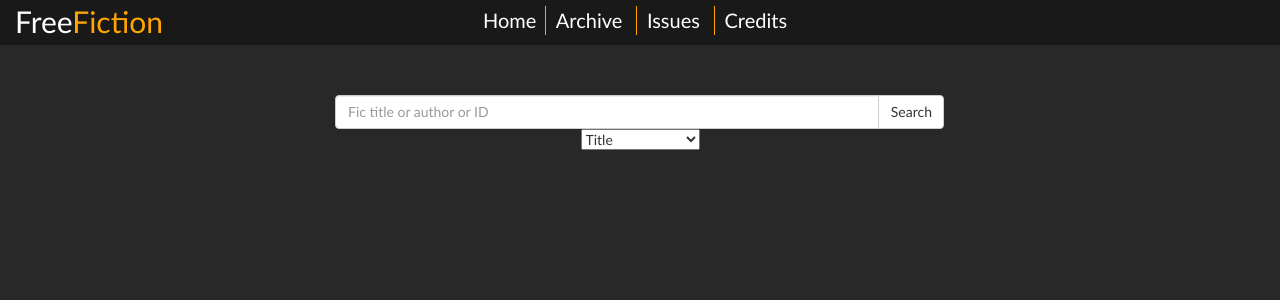
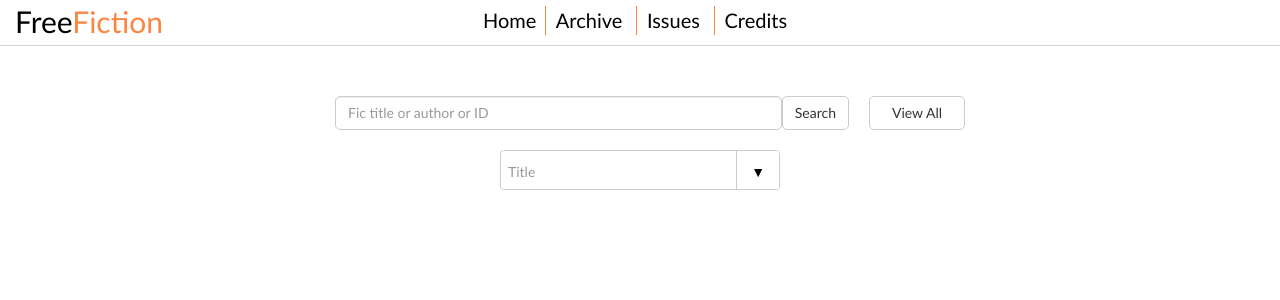
Before and after one commit to bastien8060/ff2ebookv2, a PHP site: page /archive.php in a window 1280 px wide. Shown: the top 300 px of the page. Run offline with PHP 8.4, Linux system fonts and the light colour scheme; some libraries are stand-ins or nearby versions.

Commit message:
Added Viewall in Archive

```diff
--- a/archive.php
+++ b/archive.php
@@ -66,15 +66,22 @@ function hasSearch($search) { return $search !== false; }
                     <div class="input-group">
                         <input type="text" id="archive-search-input" name="search" class="form-control" placeholder="Fic title or author or ID" value="<?php echo hasSearch($search) ? $search : ""; ?>" />
                         <span class="input-group-btn">
-                            <button class="btn btn-default btn-block" >Search</button>
+                            <button class="btn btn-default submitme btn-block" >Search</button>
                         </span>
-                    </div>
-                    <select class="custom-select custom-select-lg" name="sort">
-                        <option selected value="title">Title</option>
-                        <option value="author">Author</option>
-                        <option value="updated">Update date</option>
-                        <option value="site">Source Website</option>
-                    </select>
+                        <span style="" class="viewall input-group-btn">
+                            <button class="viewall btn btn-default btn-block" onclick="$('#archive-search-input').val(' ');$('.submitme').click()">View All</button>
+                        </span>
+                    </div><br>
+                    <center>
+                        <div class="select">
+                            <select id="slct" class="custom-select custom-select-lg" name="sort">
+                                <option selected value="title">Title</option>
+                                <option value="author">Author</option>
+                                <option value="updated">Update date</option>
+                                <option value="site">Source Website</option>
+                            </select>
+                        </div>
+                    </center>
                 </form>
             </div>
         </div>
--- a/default.css
+++ b/default.css
@@ -6,10 +6,76 @@
 */
 
 
+#slct{
+
+}
+
+.viewall{
+  margin-left: 20px !important;
+}
+
+select {
+  -webkit-appearance: none;
+  -moz-appearance: none;
+  -ms-appearance: none;
+  appearance: none;
+  outline: 0;
+  box-shadow: none;
+  background: white;
+  background-image: none;
+    border-radius: 5px;
+    border: none;
+
+}
+/* Remove IE arrow */
+select::-ms-expand {
+  display: none;
+}
+/* Custom Select */
+.select {
+  position: relative;
+  display: flex;
+  width: 20em;
+  height: 2.9em;
+  line-height: 3;
+  background: white;
+  overflow: hidden;
+  border-radius: .25em;
+  border: 1px solid #ccc;
+
+}
+select {
+  flex: 1;
+  padding: 0 .5em;
+  color: #999;
+  cursor: pointer;
+}
+/* Arrow */
+.select::after {
+  content: '\25BC';
+  position: absolute;
+  top: 0;
+  right: 0;
+  padding: 0 1em;
+  background: white;
+  cursor: pointer;
+  pointer-events: none;
+  -webkit-transition: .25s all ease;
+  -o-transition: .25s all ease;
+  transition: .25s all ease;
+      border-left: 1px solid #ccc;
+}
+/* Transition */
+.select:hover::after {
+  color: #FD8541;
+}
+
+
 
 body
 {
-    background-color: #282828;
+    background-color: #fff;
+    color:black;
 }
 
 
@@ -24,7 +90,7 @@ body
 {
     font-size: 20px;
     text-align: right;
-    color: white;
+    color: #FD8541;
     -webkit-transition-duration: 0.3s;
     -moz-transition-duration: 0.3s;
     transition-duration: 0.3s;
@@ -32,27 +98,41 @@ body
 
 .menu-button:hover
 {
-    color: #FFA600;
+    color: #FD8541;
 }
 
 .dropdown-menu-option
  {
     width: 200px;
-    background-color: #505050;
+    background-color: white;
     font-size: 20px;
-    color: white;
+    color: #FD8541 !important;
  }
 
 .dropdown-menu-option li a
 {
     background-image: none;
-    color: white;
+    color: #FD8541 !important;
+}
+
+
+input{
+   border-radius: 5px !important;
+}
+
+.btn{
+        border-radius: 5px !important;
+}
+
+.dropdown-menu-option li a:hover
+{
+    color: white !important;
 }
 
 
 .dropdown-menu-option > li > a:hover, .dropdown-menu-option > li > a:focus
 {
-    background-color: #FFA600;
+    background-color: #FD8541;
     background-image: none;
     -webkit-transition-duration: 0.3s;
     -moz-transition-duration: 0.3s;
@@ -68,22 +148,30 @@ body
 
 .menu-option li+li
 {
-    border-left: 1px solid #FFA600;
+    border-left: 1px solid #FD8541;
     padding-left: 10px;
     padding-right: 10px;
 }
 
 
+.dark-gray{
+border-bottom:1px solid lightgrey;
+}
+
+.colormeblack{
+    color: black !important;
+}
+
 .menu-option a
 {
-    color: white;
+    color: black;
     font-size: 20px;
     text-decoration: none;
 }
 
 .menu-option a:hover
 {
-    color: #FFA600;
+    color: #FD8541;
     -webkit-transition-duration: 0.3s;
     -moz-transition-duration: 0.3s;
     transition-duration: 0.3s;
@@ -91,13 +179,13 @@ body
 
 .dark-gray
 {
-    background-color: #191919;
-    color: #191919;
+    background-color: white;
+    color: black !important;
 }
 
 .text-highlight
 {
-    color: #FFA600;
+    color: #FD8541;
 }
 
 .text-right
@@ -125,7 +213,7 @@ body
 .collapse-header
 {
     background-color: #191919;
-    color: #FFA600;
+    color: #FD8541;
     padding-left: 10px;
     padding-right: 10px;
     height: 35px;
@@ -153,7 +241,7 @@ body
 .text-zone-header
 {
     background-color: #191919;
-    color: #FFA600;
+    color: #FD8541;
     padding-left: 10px;
     padding-right: 10px;
     height: 35px;
--- a/menu.html
+++ b/menu.html
@@ -1,6 +1,6 @@
 
 <div class="row dark-gray">
-    <div class="col-xs-3 header text-left">Free<span class="text-highlight">Fiction</span></div>
+    <div class="col-xs-3 header text-left"><span class="colormeblack">Free</span><span class="text-highlight">Fiction</span></div>
     <!-- Desktop menu -->
     <div class="menu-option col-md-6">
         <ul class="list-inline visible-md-block visible-lg-block">
--- a/style.css
+++ b/style.css
@@ -8,7 +8,6 @@ body {
     font-family: 'Lato', sans-serif;
     font-size: 16px;
     color: #2c2c2c;
-
 }
 
 body a {
```
